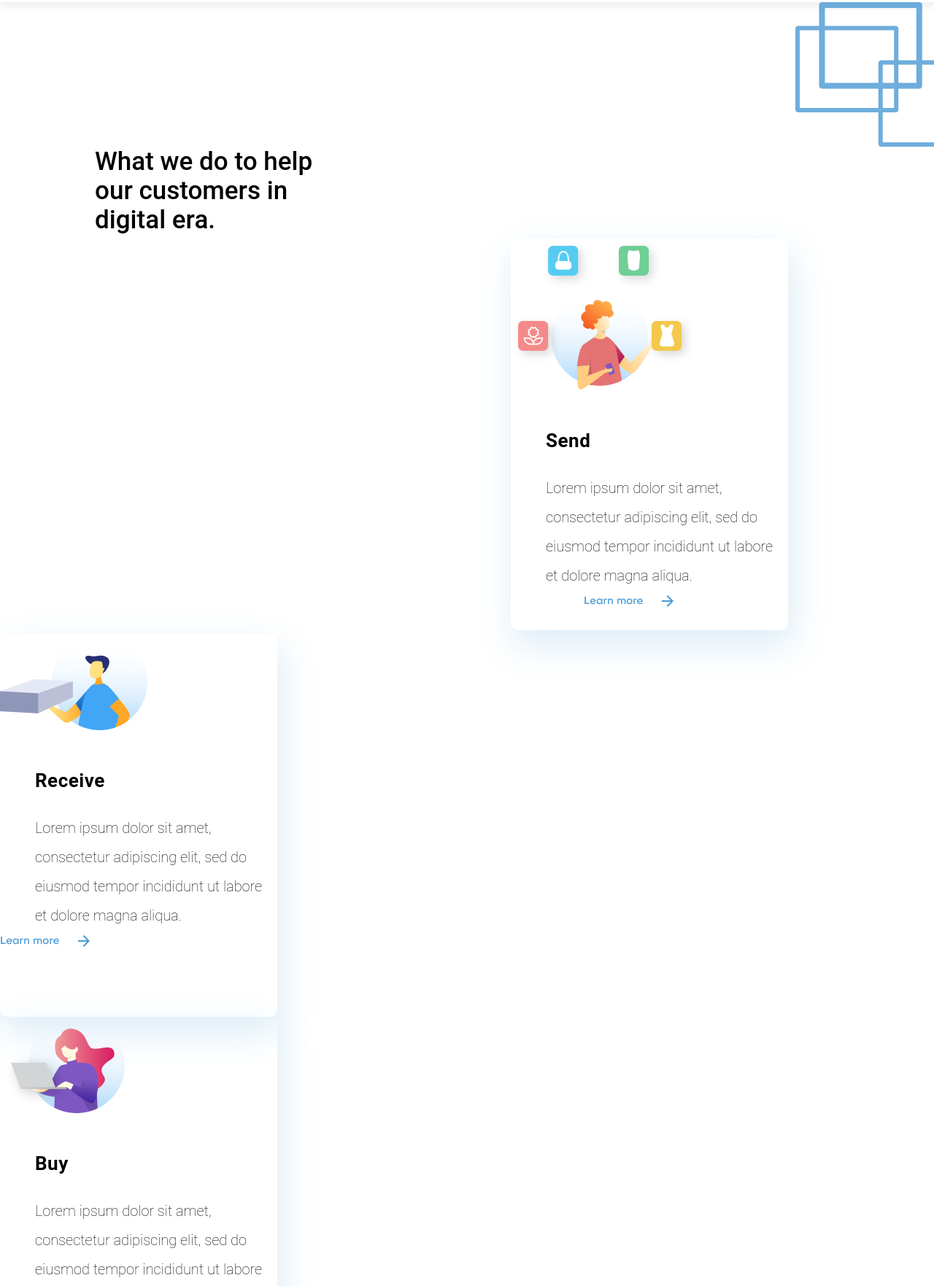
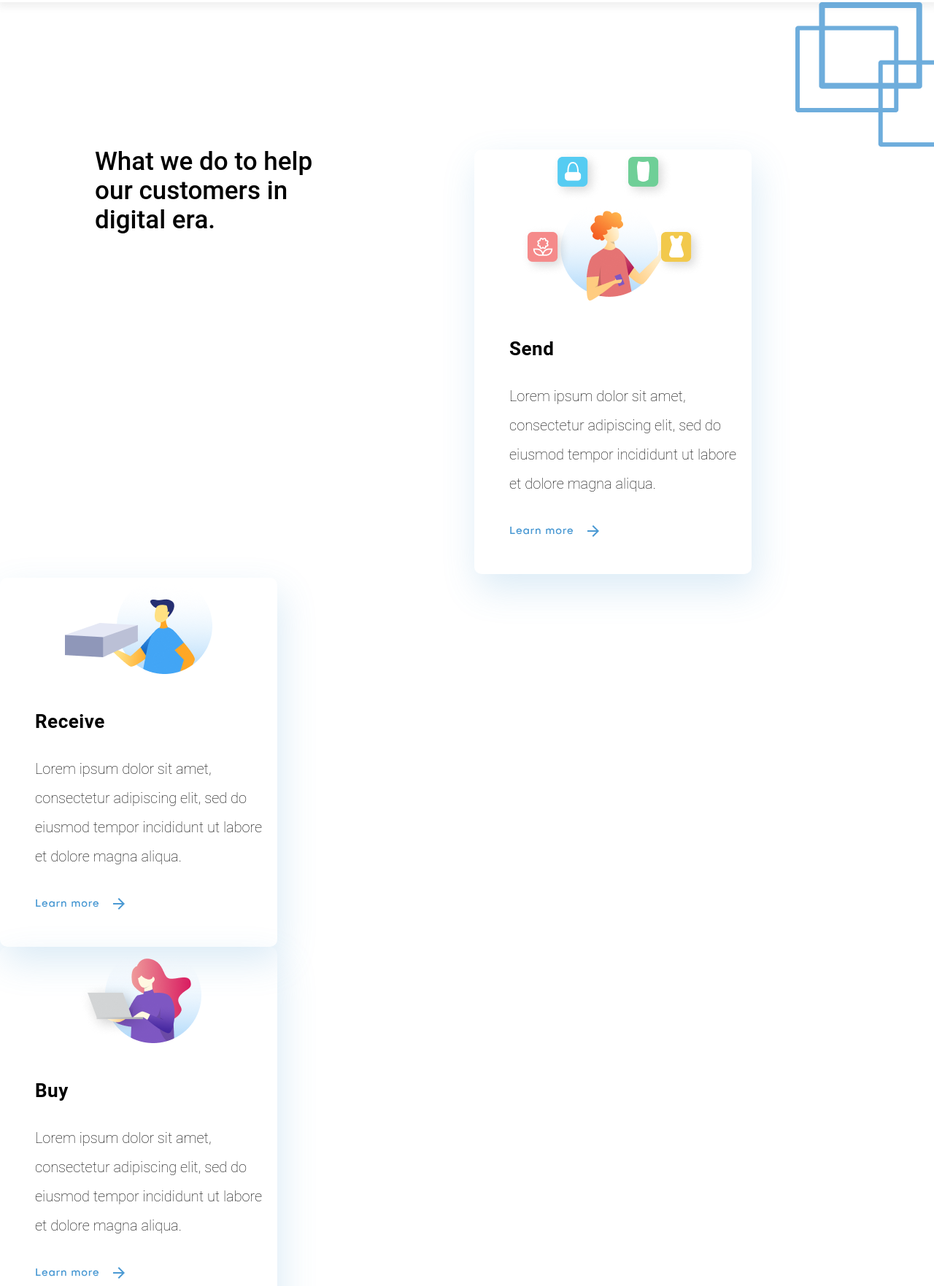
Before and after one commit to IlyaGibner/E-commerce, a plain HTML site: page index.html in a window 1280 px wide. Shown: the part 765-2528 px from the top of the page at 73% size. Drawn offline with Linux system fonts and the light colour scheme.

Commit message:
Add files via upload

```diff
--- a/css_q/main.css
+++ b/css_q/main.css
@@ -122,10 +122,11 @@ ul.nav_menu {
 
 
 .img_mobile {
+  display: flex;
   position: relative;
   width: 500px;
   height: 60vh;
-  left: 750px;
+  left: 770px;
   top: 70px;
 
 
@@ -149,24 +150,35 @@ h1 {
   margin-bottom: 30px;
   line-height: 70px;
 }
+
+
 p {
   font-size: 20px;
   line-height: 40px;
   font-weight: normal;
 }
+
+
 li {
   font-weight: 100;
   font-size: 16px
 }
+
+
 .mobile_1 {
   position: absolute;
   margin-right: 60px;
-  margin-top: 75px;
+  margin-top: 90px;
 }
+
+
 .mobile_2 {
-  margin-left: 180px;
+  margin-left: 150px;
+  display: flex;
+  height: 550px;
+}
 
-}
+
 img.img_button {
   position: absolute;
   top: 22%;
@@ -196,53 +208,75 @@ transform: rotateY(360deg);
 filter: drop-shadow(2px 2px 2px #000);
  -webkit-filter: drop-shadow(2px 2px 2px #000);
 }
+
+.bottom_1 {
+  cursor: pointer;
+  display: inline-block;
+  position: relative;
+}
 .About {
   margin-left: 130px;
   line-height: 40px;
   font-weight: 500;
   font-size: 35px;
-  display: block;
+
 }
 
 .head_section {
-
+display: flex;
 }
 .section_section {
-  margin: 0 auto;
-  width: 1280px;
+  position: absolute;
 }
 
 .Group_1 {
-  display: block;
+
+margin-left: auto;
+margin-right: 250px;
 width: 380px;
-height: 537px;
-margin-left: 700px;
-margin-top: 5px;
+height: auto;
+margin-top: 3px;
 box-shadow: 5px 20px 50px rgba(74, 153, 211, 0.2);
 border-radius: 10px;
 
 }
 .Group_1_3 {
+  margin: 0 auto;
+  display: flex;
+}
 
-}
+
 .Group_2 {
   display: block;
 width: 380px;
-height: 525px;
+height: auto;
 left: 230px;
 margin-top: 5px;
 box-shadow: 5px 20px 50px rgba(74, 153, 211, 0.2);
 border-radius: 10px;
 }
+.Group_2_1 {
+  margin: 0 auto;
+  display: flex;
+}
+
+
 .Group_3 {
   display: block;
 width: 380px;
-height: 525px;
+height: auto;
 left: 750px;
 top: 1591px;
 box-shadow: 5px 20px 50px rgba(74, 153, 211, 0.2);
 border-radius: 10px;
 }
+.Group_3_2 {
+  margin: 0 auto;
+  display: flex;
+}
+
+
+
 .Send {
   font-family: 'roboto';
 font-style: normal;
@@ -288,12 +322,16 @@ margin-top: 50px;
   margin-left: auto;
 }
 
-.Learn_1 {
-  position: sticky;
-width: 127px;
-height: 30px;
-left: 800px;
-top: 300px;
+
+.left_corner {
+  display: flex;
+  margin-right: auto;
+}
+
+.Learn {
+  margin-left: 48px;
+    margin-bottom: 40px;
+    margin-top: 30px;
 }
 @media screen and (max-width 425px) {
 .logo {
--- a/index.html
+++ b/index.html
@@ -36,42 +36,53 @@
 
 
 <section class="01">
-  <div class="head_section">
+
     <img class="right_corner" src="image/right_corner.png" alt="">
+
+<div class="head_section">
     <p class="About">What we do to help<br> our customers in<br> digital era.</p>
+<div class="Group_1">
+  <img class="Group_1_3" src="image/3.png" alt="">
+  <h1 class="Send">Send</h1>
+  <p class="T_lorem">Lorem ipsum dolor sit amet, consectetur adipiscing elit, sed do eiusmod tempor incididunt ut labore et dolore magna aliqua.</p>
+  <a type="bottom" class="bottom_1" href="#"><img class="Learn" src="image/Learn.svg" alt=""></a>
+</div>
+</div>
+
+
 
 
 
 <!-- <div class="section_section"> -->
-
-<div class="Group_1">
-  <img class="Group_1_3" src="image/3.png" alt="">
-  <h1 class="Send">Send</h1>
-  <p class="T_lorem">Lorem ipsum dolor sit amet, consectetur adipiscing elit, sed do eiusmod tempor incididunt ut labore et dolore magna aliqua.</p>
-  <img class="Learn_1" src="image/Learn.png" alt="">
-</div>
-
   <div class="Group_2">
     <img class="Group_2_1" src="image/1.png" alt="">
     <h1 class="Receive">Receive</h1>
     <p class="T_lorem">Lorem ipsum dolor sit amet, consectetur adipiscing elit, sed do eiusmod tempor incididunt ut labore et dolore magna aliqua.</p>
-    <img class="Learn_2" src="image/Learn.png" alt="">
+    <a type="bottom" class="bottom_1" href="#"><img class="Learn" src="image/Learn.svg" alt=""></a>
   </div>
 
   <div class="Group_3">
     <img class="Group_3_2" src="image/2.png" alt="">
     <h1 class="Buy">Buy</h1>
     <p class="T_lorem">Lorem ipsum dolor sit amet, consectetur adipiscing elit, sed do eiusmod tempor incididunt ut labore et dolore magna aliqua.</p>
-    <a href="#"><img class="Learn_3" src="image/Learn.png" alt=""></a>
+    <a href="#" type="bottom" class="bottom_1"><img class="Learn" src="image/Learn.svg" alt=""></a>
   </div>
 <!-- </div> -->
-</div>
+
+
+    <img class="left_corner" src="image/left_corner.png" alt="">
+
+
+
+    </section>
+
+<section class="02">
+
+</section>
 
 
 
 
-
-    </section>
 </div>
 
 
```
Also changed, not shown: image/Learn.svg (added), image/left_corner.png (added).
